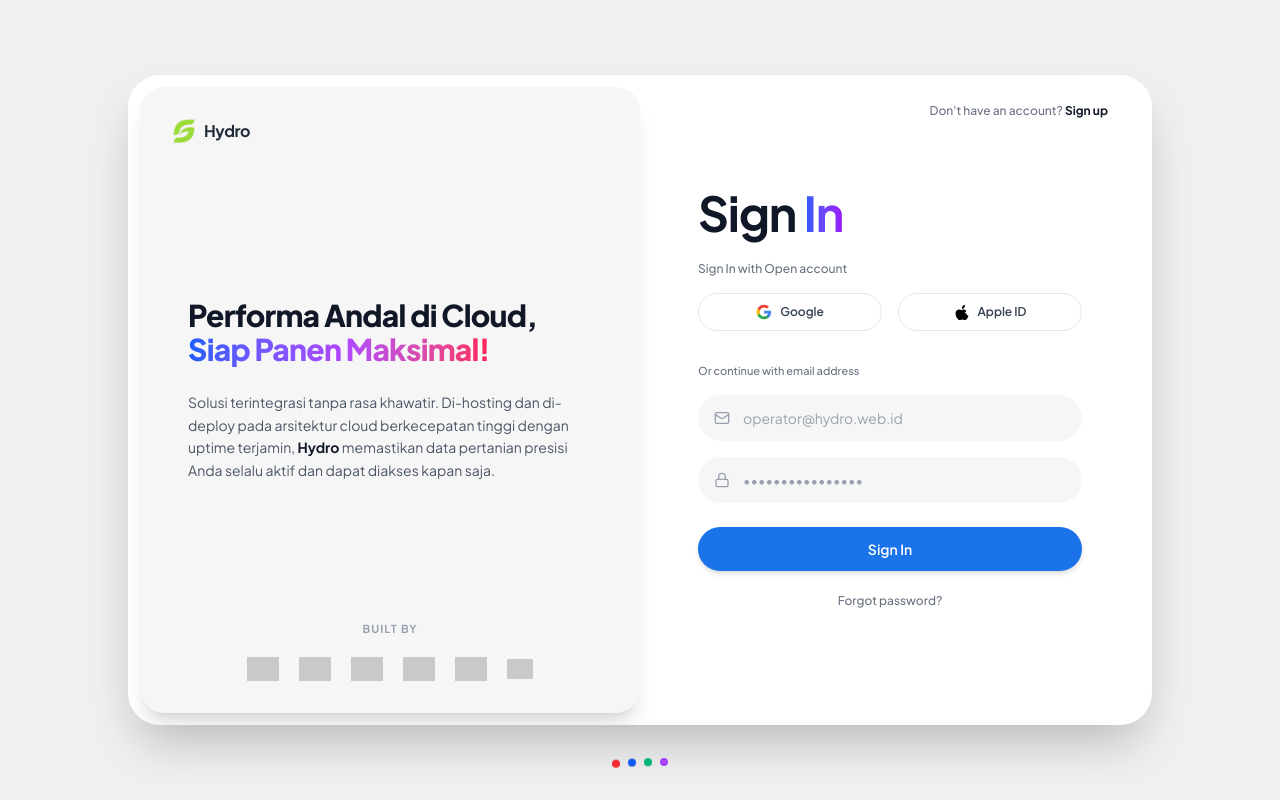
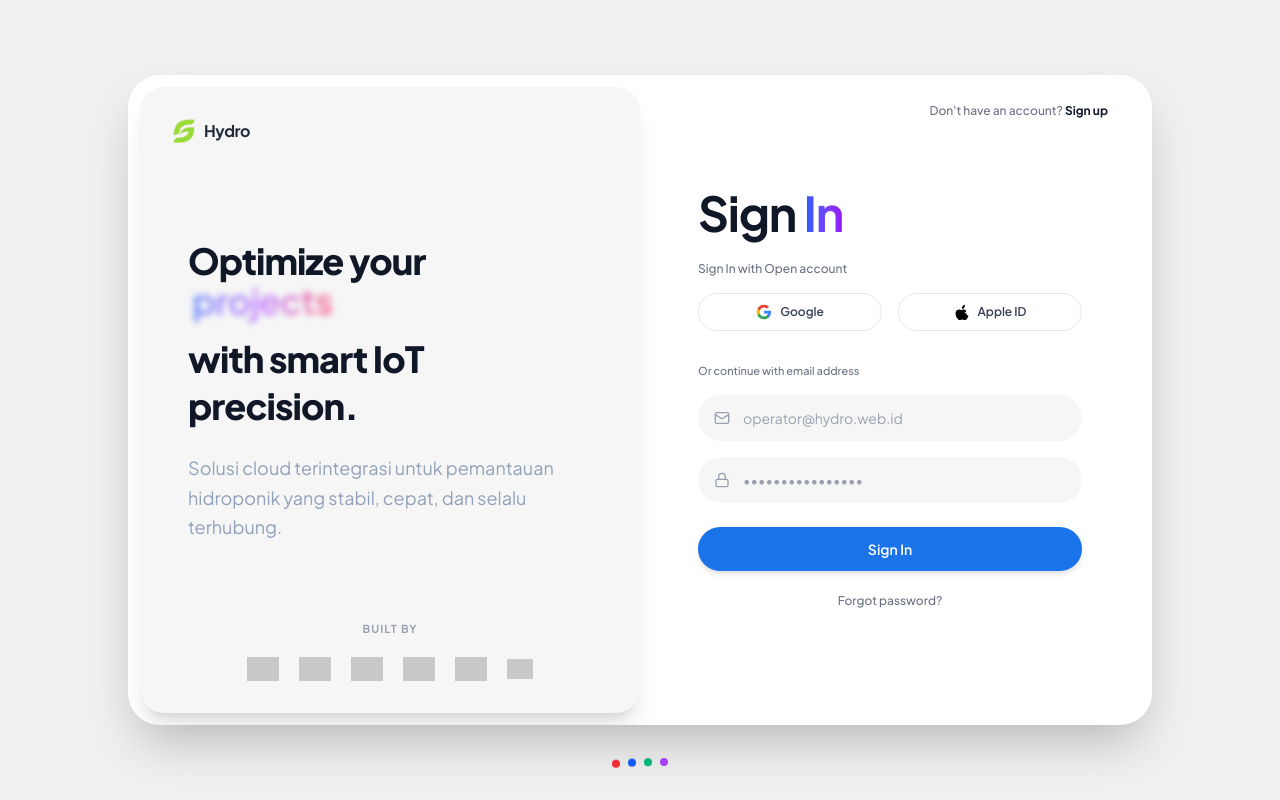
Before and after one commit to r4rdi/hydro-project, a Next.js app: page /login in a window 1280 px wide. Built offline with nearby package versions, Linux system fonts and the light colour scheme; grey boxes are pictures that could not be loaded.

Commit message:
feat(ui): add AnimatedTextCycle to auth panels, optimize typography hierarchy and responsive layout

```diff
--- a/app/login/page.tsx
+++ b/app/login/page.tsx
@@ -6,6 +6,7 @@ import { signup } from "../signup/actions";
 import { Lock, Mail, User, Server } from "lucide-react";
 import Image from "next/image";
 import { createClient } from "@/utils/supabase/client";
+import AnimatedTextCycle from "@/components/ui/animated-text-cycle";
 
 export default function AuthPage() {
   const [isSignUp, setIsSignUp] = useState(false);
@@ -343,12 +344,27 @@ export default function AuthPage() {
               </div>
 
               <div className="flex-1 flex flex-col justify-center w-full mt-12 px-4">
-                <div className="space-y-6 max-w-sm">
-                  <h2 className="text-3xl font-extrabold text-gray-900 leading-[1.15] tracking-tight">
-                    Performa Andal di Cloud, <span className="text-transparent bg-clip-text bg-gradient-to-r from-blue-600 via-purple-500 to-rose-500">Siap Panen Maksimal!</span>
+                <div className="space-y-6 max-w-xl">
+                  <h2 className="text-3xl md:text-4xl font-extrabold text-gray-900 leading-[1.3] tracking-tight min-h-[140px]">
+                    <span className="block">Optimize your</span>
+                    <AnimatedTextCycle
+                      words={[
+                        "yield",
+                        "productivity",
+                        "projects",
+                        "business",
+                        "crop",
+                        "pH level",
+                        "nutrients",
+                        "greenhouse"
+                      ]}
+                      interval={2500}
+                      className="text-transparent bg-clip-text bg-gradient-to-r from-blue-600 via-purple-500 to-rose-500 px-1 pb-1"
+                    />
+                    <span className="block">with smart IoT precision.</span>
                   </h2>
-                  <p className="text-gray-600 text-sm leading-relaxed">
-                    Solusi terintegrasi tanpa rasa khawatir. Di-hosting dan di-deploy pada arsitektur cloud berkecepatan tinggi dengan uptime terjamin, <strong className="text-gray-900">Hydro</strong> memastikan data pertanian presisi Anda selalu aktif dan dapat diakses kapan saja.
+                  <p className="text-slate-400 text-base md:text-lg leading-relaxed">
+                    Solusi cloud terintegrasi untuk pemantauan hidroponik yang stabil, cepat, dan selalu terhubung.
                   </p>
                 </div>
               </div>
@@ -386,12 +402,25 @@ export default function AuthPage() {
               </div>
 
               <div className="flex-1 flex flex-col justify-center w-full mt-12 px-4 text-right items-end">
-                <div className="space-y-6 max-w-sm">
-                  <h2 className="text-3xl font-extrabold text-gray-900 leading-[1.15] tracking-tight">
-                    Integrasi Aman & <span className="text-transparent bg-clip-text bg-gradient-to-l from-emerald-500 to-teal-600">Terpercaya.</span>
+                <div className="space-y-6 max-w-xl">
+                  <h2 className="text-3xl md:text-4xl font-extrabold text-gray-900 leading-[1.3] tracking-tight min-h-[140px]">
+                    <span className="block">Start</span>
+                    <AnimatedTextCycle
+                      words={[
+                        "monitoring",
+                        "optimizing",
+                        "tracking",
+                        "scaling",
+                        "securing",
+                        "growing"
+                      ]}
+                      interval={2500}
+                      className="text-transparent bg-clip-text bg-gradient-to-l from-emerald-500 to-teal-600 px-1 pb-1"
+                    />
+                    <span className="block">with complete peace of mind.</span>
                   </h2>
-                  <p className="text-gray-600 text-sm leading-relaxed text-right">
-                    Akses dashboard <strong className="text-gray-900">Hydro</strong> dibatasi hanya untuk pemilik perangkat yang sah. Setiap permintaan akun akan diverifikasi secara manual oleh administrator untuk memastikan keamanan data operasional Anda.
+                  <p className="text-slate-400 text-base md:text-lg leading-relaxed text-right">
+                    Akses eksklusif untuk pemilik perangkat terverifikasi demi menjamin keamanan data operasional Anda.
                   </p>
                 </div>
               </div>
--- /dev/null
+++ b/components/ui/animated-text-cycle.tsx
@@ -0,0 +1,114 @@
+"use client";
+
+import * as React from "react";
+import { useState, useEffect, useRef } from "react";
+import { motion, AnimatePresence } from "framer-motion";
+
+interface AnimatedTextCycleProps {
+  words: string[];
+  interval?: number;
+  className?: string;
+}
+
+export default function AnimatedTextCycle({
+  words,
+  interval = 5000,
+  className = "",
+}: AnimatedTextCycleProps) {
+  const [currentIndex, setCurrentIndex] = useState(0);
+  const [width, setWidth] = useState("auto");
+  const measureRef = useRef<HTMLDivElement>(null);
+
+  // Get the width of the current word
+  useEffect(() => {
+    if (measureRef.current) {
+      const elements = measureRef.current.children;
+      if (elements.length > currentIndex) {
+        // Add a small buffer (10px) to prevent text wrapping
+        const newWidth = elements[currentIndex].getBoundingClientRect().width;
+        setWidth(`${newWidth + 5}px`);
+      }
+    }
+  }, [currentIndex]);
+
+  useEffect(() => {
+    const timer = setInterval(() => {
+      setCurrentIndex((prevIndex) => (prevIndex + 1) % words.length);
+    }, interval);
+
+    return () => clearInterval(timer);
+  }, [interval, words.length]);
+
+  // Container animation for the whole word
+  const containerVariants = {
+    hidden: {
+      y: -20,
+      opacity: 0,
+      filter: "blur(8px)"
+    },
+    visible: {
+      y: 0,
+      opacity: 1,
+      filter: "blur(0px)",
+      transition: {
+        duration: 0.4,
+        ease: "easeOut"
+      }
+    },
+    exit: {
+      y: 20,
+      opacity: 0,
+      filter: "blur(8px)",
+      transition: {
+        duration: 0.3,
+        ease: "easeIn"
+      }
+    },
+  };
+
+  return (
+    <>
+      {/* Hidden measurement div with all words rendered */}
+      <div
+        ref={measureRef}
+        aria-hidden="true"
+        className="absolute opacity-0 pointer-events-none"
+        style={{ visibility: "hidden" }}
+      >
+        {words.map((word, i) => (
+          <span key={i} className={`font-bold ${className}`}>
+            {word}
+          </span>
+        ))}
+      </div>
+
+      {/* Visible animated word */}
+      <motion.span
+        className="relative inline-block"
+        animate={{
+          width,
+          transition: {
+            type: "spring",
+            stiffness: 150,
+            damping: 15,
+            mass: 1.2,
+          }
+        }}
+      >
+        <AnimatePresence mode="wait" initial={false}>
+          <motion.span
+            key={currentIndex}
+            className={`inline-block font-bold ${className}`}
+            variants={containerVariants}
+            initial="hidden"
+            animate="visible"
+            exit="exit"
+            style={{ whiteSpace: "nowrap" }}
+          >
+            {words[currentIndex]}
+          </motion.span>
+        </AnimatePresence>
+      </motion.span>
+    </>
+  );
+}
--- a/package.json
+++ b/package.json
@@ -15,6 +15,7 @@
     "@supabase/supabase-js": "^2.116.0",
     "clsx": "^2.1.1",
     "date-fns": "^4.4.0",
+    "framer-motion": "^13.4.0",
     "lucide-react": "^1.47.0",
     "mqtt": "^5.16.0",
     "next": "16.3.5",
```
Also changed, not shown: 1 other file (tests, documents, lock files or other folders).
